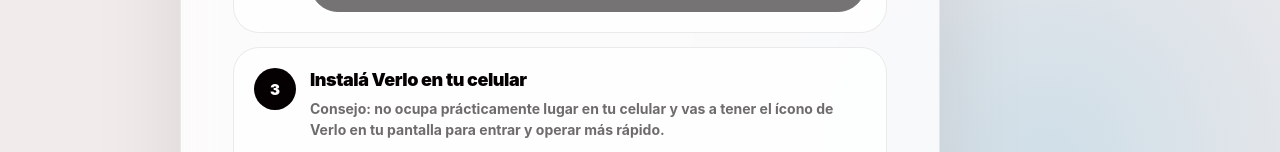
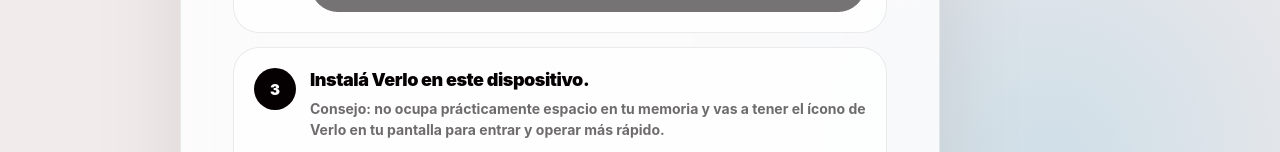
Before and after one commit to rentverlo-dotcom/verlo, a Next.js app: page /success in a window 1280 px wide. Shown: the part 800-952 px from the top of the page. Built offline with nearby package versions, Linux system fonts and the light colour scheme.

Commit message:
Update page.tsx

```diff
--- a/app/success/page.tsx
+++ b/app/success/page.tsx
@@ -1130,12 +1130,12 @@ export default function SuccessPage() {
 
                       <div className="step-content">
                         <h2>
-                          Instalá Verlo en tu celular
+                          Instalá Verlo en este dispositivo.
                         </h2>
 
                         <p>
-                          Consejo: no ocupa prácticamente lugar
-                          en tu celular y vas a tener el ícono de
+                          Consejo: no ocupa prácticamente espacio
+                          en tu memoria y vas a tener el ícono de
                           Verlo en tu pantalla para entrar y operar
                           más rápido.
                         </p>
```
